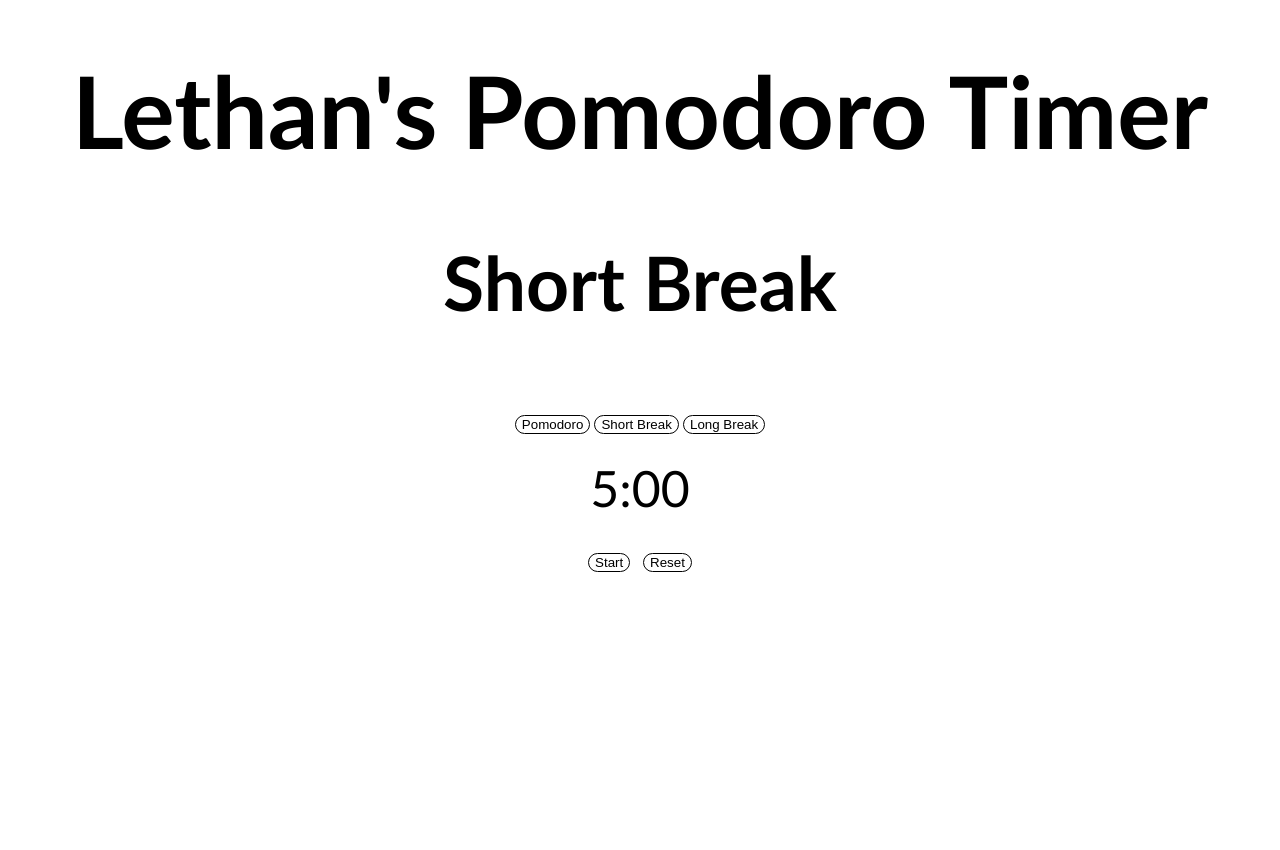
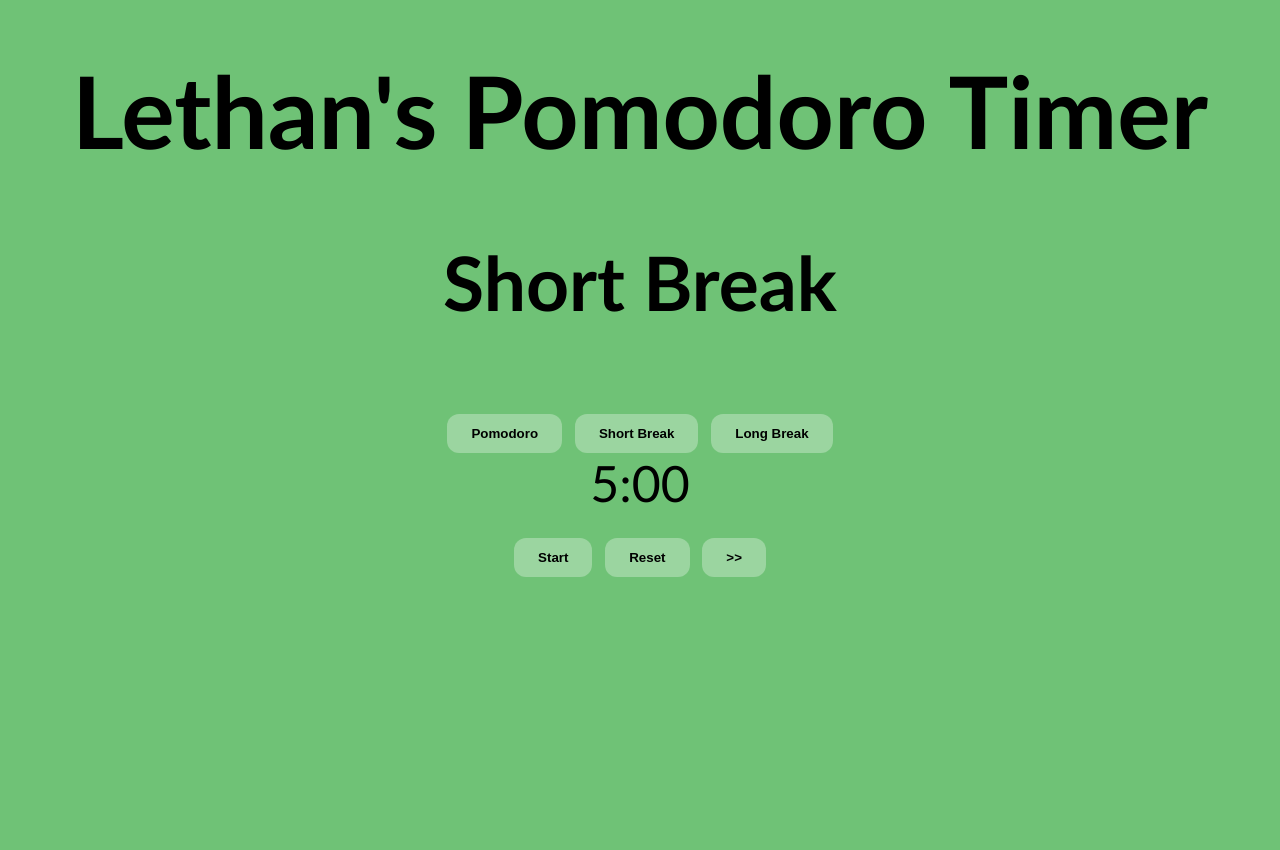
Before and after one commit to lethan-hub/pomodoroTechniqueTimer, a Flask app: page / in a window 1280 px wide. Run offline with Flask 3, Linux system fonts and the light colour scheme.

Commit message:
Changed files
- Worked for an hour slowly adjusting frontend and creating a database using SQLlite3
- Provided colors for each of the categories which are supposed to help with productivity and relaxness

```diff
--- a/app.py
+++ b/app.py
@@ -1,4 +1,6 @@
-from flask import Flask, render_template
+import sqlite3
+
+from flask import Flask, render_template, request
 
 app = Flask(__name__)
 
@@ -46,6 +48,28 @@ def jump_to_phase(phase_name):
         # This part handles it if you send a name that isn't in the list
         return "Phase not found", 404
 
+@app.route('/api/add_item',methods=['POST'])
+def add_tasks():
+    # Grab the data from the frontend
+    incoming_data = request.json
+    item = incoming_data.get('name')
+
+    # Connect the name to the task
+    db = sqlite3.connect('productivity.db')
+    cur = db.cursor()
+
+    # Here we use INSERT INFO to ensure to save it and we just ? to protect from hacker using SQL Injection
+    cur.execute("INSERT INFO tasks(title) VALUES (?)",(item, "Unknown"))
+
+    db.commit()
+    db.close()
+    return "Item Saved."
+
+
+
+
+
+
 
 if __name__ == '__main__':
     app.run(debug=True)
--- a/templates/index.html
+++ b/templates/index.html
@@ -8,6 +8,7 @@
         <button onclick="manualJump('Long Break')">Long Break</button>
 
 
+
 </div>
 <div id="timer-display"> 25:00
         </div>
@@ -15,20 +16,7 @@
 </div>
 <style>
 
-        .button-container
-                {
 
-  border: none;
-  color: white;
-  padding: 20px;
-  text-align: center;
-  text-decoration: none;
-  display: inline-block;
-  font-size: 16px;
-  margin: 4px 2px;
-  cursor: pointer;
-  border-radius: 8px;
-}
 
         body {
             font-family: 'Gill Sans', 'Gill Sans MT', Calibri, 'Trebuchet MS', sans-serif;
@@ -36,21 +24,28 @@
             padding-top: 50px;
 
             font-size: 50px;
-            background-color: url('çpedro-lastra-Nyvq2juw4_o-unsplash.jpg');
+            background-color: wheat;
             background-size: cover;
             min-height: 100vh;
                 margin: 0; /* Removes the default white border around the page */
                 background-position: center;
                 background-repeat: no-repeat;
                 background-position: center;
+                transition: background-color 0.8s ease;
 
         }
 
         button{
-                background-color: white;
-                color: black;
-                border: 1px solid black;
+                background-color: rgba(255,255,255,0.3);
                 border-radius: 12px;
+                border: none;
+                padding: 12px 24px;
+                font-weight: 600;
+        }
+
+        button:hover{
+                cursor: pointer;
+
         }
         .timer-display{
                 font-size: 75px;
@@ -68,7 +63,15 @@
 
 <button id="start-btn">Start</button>
 <button id="reset-btn">Reset</button>
+<button onclick="fastForward()"> >> </button>
         <script>
+
+                function fastForward(){
+                        if(timerRunning !== null){
+                                secondsRemaining = 1;
+
+                        }
+                }
 
 
 
@@ -86,6 +89,15 @@
             document.getElementById('sub-headline').innerText = data.phase;
 
             display.innerText = mins + ":" + formattedSecs;
+
+            if (data.phase == "Work"){
+                document.body.style.backgroundColor = "#2364AA";
+            }else if(data.phase== "Short Break"){
+                document.body.style.backgroundColor = "#6FC276";
+
+            }else{
+                document.body.style.backgroundColor = "#6FC276";
+            }
 
 
 
@@ -124,8 +136,7 @@
                 clearInterval(timerRunning);
                 timerRunning = null;
 
-                display.innerText = "25:00"
-                secondsRemaining = 1500;
+                Duration();
                 myButton.innerText = "Start";
 
 
```
Also changed, not shown: templates/database.py (added, +24 -0 lines), 1 other file.
